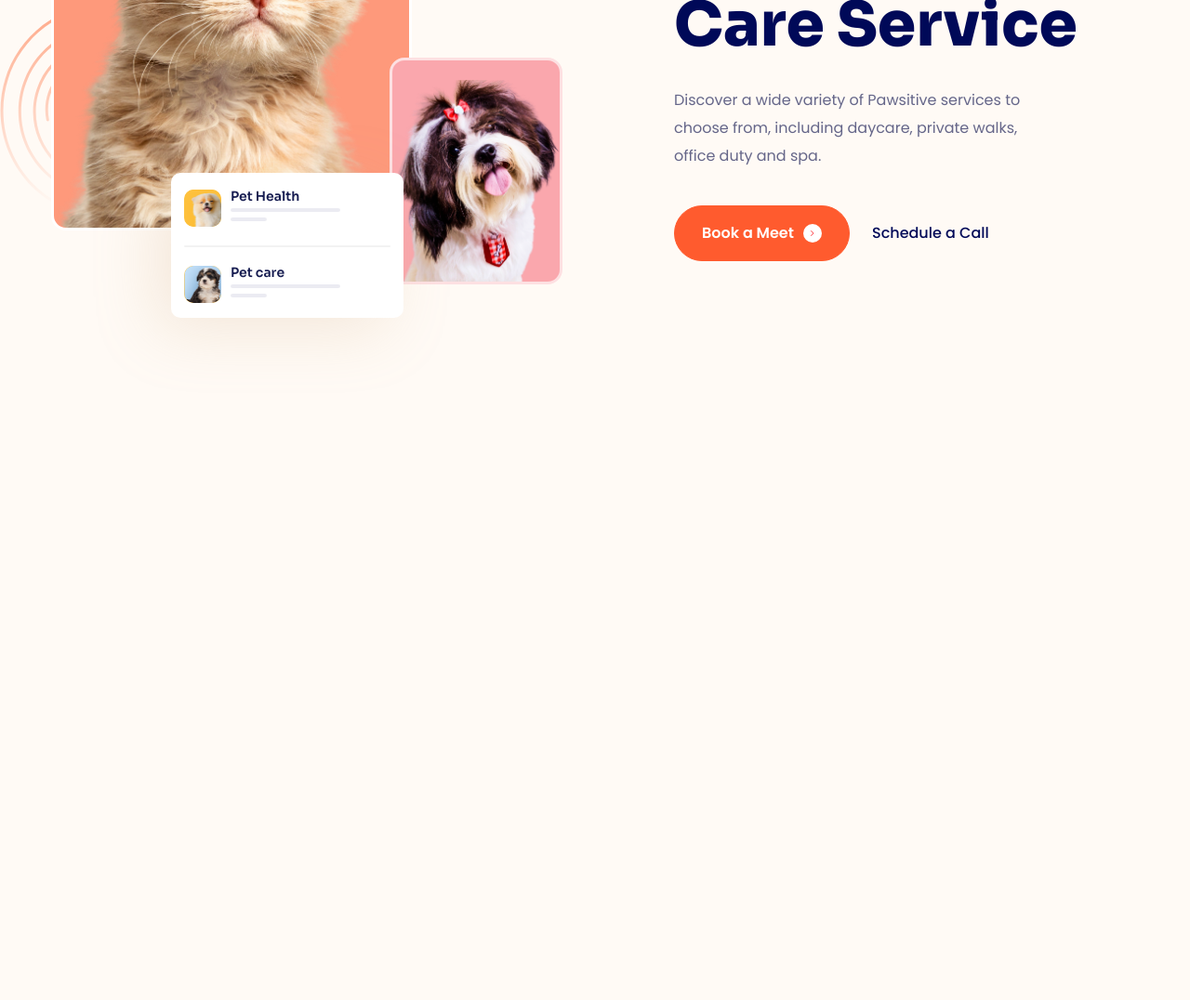
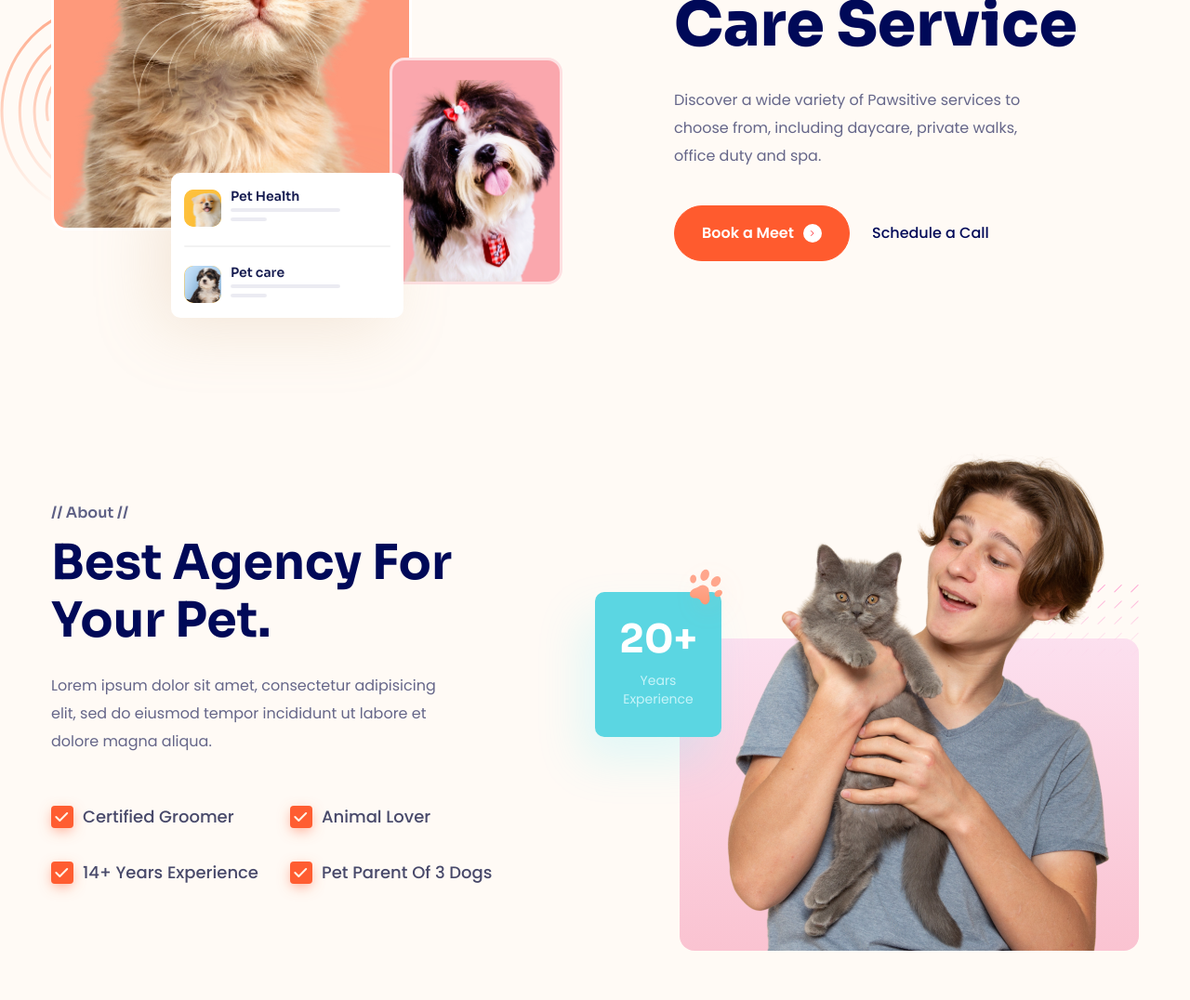
Before and after one commit to tabu722/Tabu-Lucy-Web, a plain HTML site: page index.html in a window 1280 px wide. Shown: the part 424-1500 px from the top of the page at 93% size. Before the commit the page ends 860 px from the top, so only its background shows below. Drawn offline with Linux system fonts and the light colour scheme.

Commit message:
about-media

```diff
--- a/assets/styles.css
+++ b/assets/styles.css
@@ -163,7 +163,7 @@ h5 {
 
 /* Hero */
 .hero {
-	padding: 74px 0 94px;
+	padding-top: 74px;
 }
 
 .hero__row {
@@ -337,3 +337,137 @@ h5 {
 .btn-call:hover {
 	text-decoration: underline;
 }
+
+/* About */
+.about {
+	margin-top: 77px;
+	padding: 53px 0;
+}
+
+.about__inner {
+	display: grid;
+	grid-template-columns: 1fr 1fr;
+	align-items: center;
+}
+
+.about__media {
+	position: relative;
+}
+
+.about__others {
+	color: #5e6085;
+	font-family: Sora, sans-serif;
+	font-size: 1.6rem;
+	font-weight: 600;
+	line-height: 1;
+}
+
+.about__heading {
+	margin-top: 15px;
+	width: 446px;
+}
+
+.about__desc {
+	margin-top: 24px;
+	width: 431px;
+}
+
+.about__checklist {
+	margin-top: 54px;
+	display: grid;
+	grid-template-columns: auto auto;
+	gap: 36px 34px;
+	justify-content: flex-start;
+}
+
+.about__check-item {
+	position: relative;
+	display: flex;
+	align-items: center;
+	column-gap: 10px;
+	color: #48496a;
+	font-size: 1.8rem;
+	font-weight: 500;
+	line-height: 1;
+}
+
+.about__check-item::before {
+	content: "";
+	display: inline-block;
+	width: 24px;
+	height: 24px;
+	border-radius: 4px;
+	background-color: #ff5d31;
+	box-shadow: 0px 4px 15px -3px rgba(255, 93, 49, 0.69);
+}
+
+.about__check-item::after {
+	position: absolute;
+	top: 2px;
+	left: 4px;
+	content: url(./img/Vector.svg);
+}
+
+.about__card {
+	position: absolute;
+	top: 165px;
+	left: 0;
+	width: 136px;
+	padding: 30px 26px;
+	border-radius: 10px;
+	background: #5bd6e2;
+	box-shadow: -15px 26px 48px 0px rgba(85, 240, 255, 0.17);
+	text-align: center;
+}
+
+.about__card-title {
+	color: #fff;
+	font-family: Sora, sans-serif;
+	font-size: 4.2rem;
+	font-weight: 700;
+	line-height: 1;
+}
+
+.about__card-desc {
+	margin-top: 14px;
+	color: #c6f4f9;
+	font-size: 1.4rem;
+	font-weight: 400;
+	line-height: 1.42;
+}
+
+.about__card-icon {
+	position: absolute;
+	top: -40px;
+	right: -30px;
+}
+
+.about__image {
+	width: 494px;
+	position: relative;
+	margin-left: auto;
+}
+
+.about__image::after {
+	height: 336px;
+	z-index: -1;
+	position: absolute;
+	inset: auto 0 0 0;
+	content: "";
+	display: inline-block;
+	border-radius: 16px;
+	background: linear-gradient(180deg, #fce0ef 0%, #fac3d1 100%);
+}
+
+.about__img {
+	width: 450px;
+	display: block;
+	margin: 0 auto;
+}
+
+.about__icon {
+	z-index: -1;
+	position: absolute;
+	top: 157px;
+	right: 0;
+}
--- a/index.html
+++ b/index.html
@@ -134,7 +134,6 @@
 			</div>
 		</header>
 
-		<main>
 		<!-- Hero -->
 		<section class="hero">
 			<div class="container">
@@ -239,11 +238,74 @@
 								</span>
 							</a>
 
-								<a href="#!" class="btn-call"
-									>Schedule a Call
-								</a>
+							<a href="#!" class="btn-call">Schedule a Call </a>
 						</div>
 					</section>
+				</div>
+			</div>
+		</section>
+		<main>
+			<!-- About -->
+			<section class="about">
+				<div class="container">
+					<div class="about__inner">
+						<section class="about__content">
+							<p class="about__others">// About //</p>
+							<h2 class="section-heading about__heading">
+								Best Agency For Your Pet.
+							</h2>
+							<p class="section-desc about__desc">
+								Lorem ipsum dolor sit amet, consectetur
+								adipisicing elit, sed do eiusmod tempor
+								incididunt ut labore et dolore magna aliqua.
+							</p>
+
+							<div class="about__checklist">
+								<span class="about__check-item"
+									>Certified Groomer</span
+								>
+								<span class="about__check-item"
+									>Animal Lover</span
+								>
+								<span class="about__check-item"
+									>14+ Years Experience</span
+								>
+								<span class="about__check-item"
+									>Pet Parent Of 3 Dogs</span
+								>
+							</div>
+						</section>
+
+						<div class="about__media">
+							<!-- About Card -->
+							<div class="about__card">
+								<b class="about__card-title">20+</b>
+								<p class="about__card-desc">Years Experience</p>
+								<img
+									src="./assets/icon/about-card.svg"
+									alt=""
+									class="about__card-icon"
+								/>
+							</div>
+							<!-- About image wrapper -->
+							<figure class="about__image">
+								<img
+									src="./assets/img/about__img.png"
+									alt=""
+									class="about__img"
+								/>
+							</figure>
+
+							<img
+								src="./assets/icon/about-icon.svg"
+								alt=""
+								class="about__icon"
+							/>
+						</div>
+
+						<div class="about__media"></div>
+
+						<section class="about__content"></section>
 					</div>
 				</div>
 			</section>
```
Also changed, not shown: assets/icon/about-card.svg (added), assets/icon/about-icon.svg (added), assets/img/Vector.svg (added), assets/img/about__img.png (added). Lines whose indentation alone changed are shown as unchanged.
